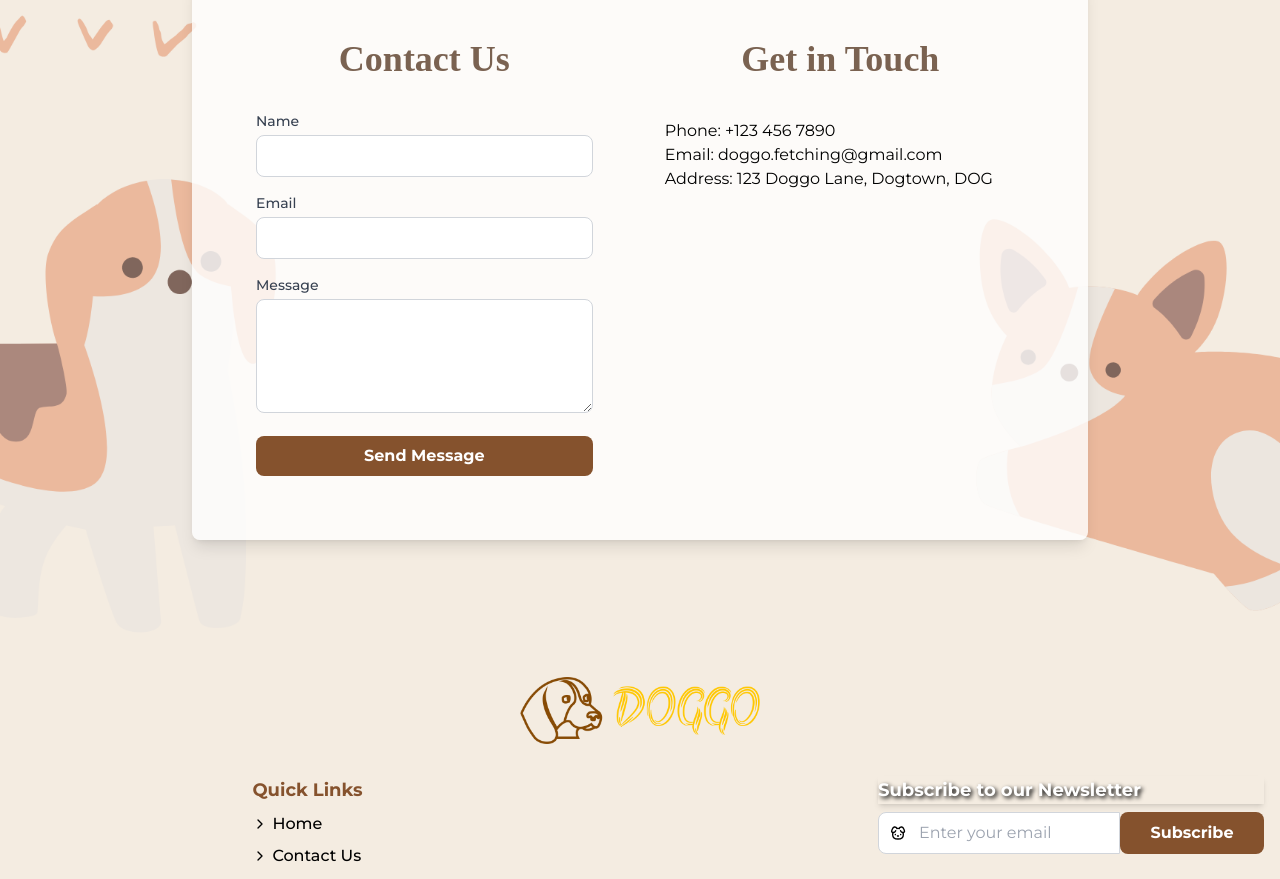
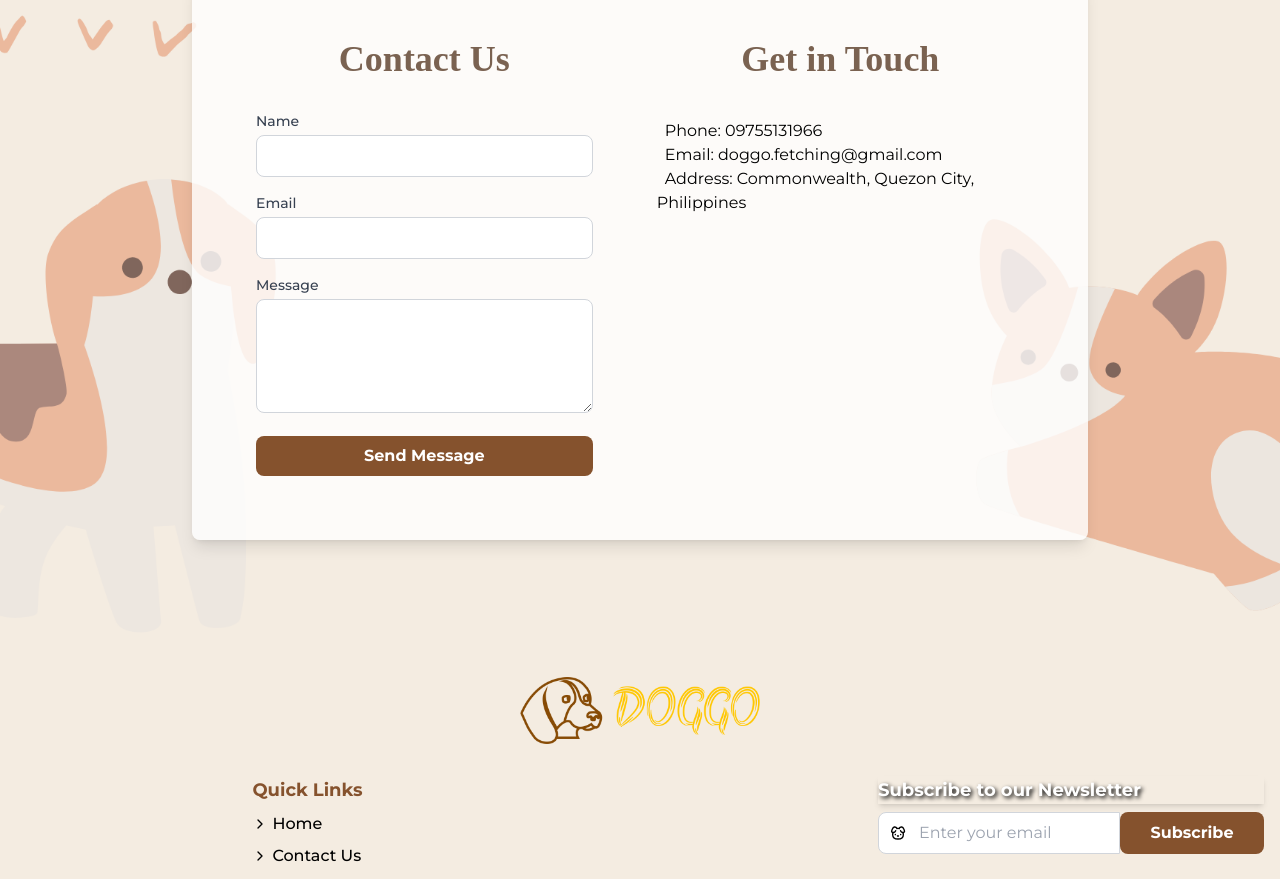
Before and after one commit to edelmode/doggo-web-app, a React (Vite) app in the folder frontend/: page /#/ in a window 1280 px wide. Shown: the part 2931-3810 px from the top of the page. Built offline with nearby package versions, Linux system fonts and the light colour scheme; a web font is replaced by a local one.

Commit message:
chore: clean up unused state variables in ContactUs and Footer components

```diff
--- a/frontend/src/components/home/ContactUs.jsx
+++ b/frontend/src/components/home/ContactUs.jsx
@@ -131,7 +131,7 @@ const ContactUs = () => {
                             </h3>
                             <p>
                                 <i className="fas fa-phone-alt mr-2"></i>
-                                Phone: +123 456 7890
+                                Phone: 09755131966
                             </p>
                             <p>
                                 <i className="fas fa-envelope mr-2"></i>
@@ -139,7 +139,7 @@ const ContactUs = () => {
                             </p>
                             <p>
                                 <i className="fas fa-map-marker-alt mr-2"></i>
-                                Address: 123 Doggo Lane, Dogtown, DOG
+                                Address: Commonwealth, Quezon City, Philippines
                             </p>
                         </div>
                     </div>
--- a/frontend/src/components/home/Footer.jsx
+++ b/frontend/src/components/home/Footer.jsx
@@ -1,9 +1,6 @@
 import { useState } from 'react';
 import PrivacyPolicy from './PrivacyPolicy';
 import {
-  Facebook,
-  Instagram,
-  Twitter,
   ChevronRight,
   Dog,
   Mail
```
